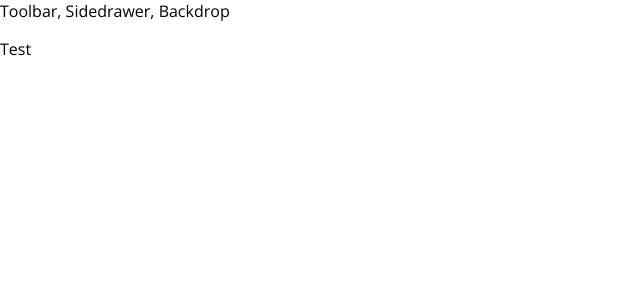
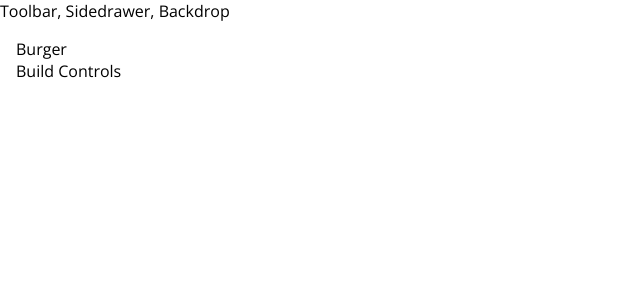
Before and after one commit to Shobhityadav99/Burger-builder, a React app: page / in a window 1280 px wide. Shown: the top 300 px of the page, without its empty margins (0-640 px from the left). Built offline with nearby package versions, Linux system fonts and the light colour scheme.

Commit message:
burger building starting

```diff
--- a/src/App.js
+++ b/src/App.js
@@ -1,11 +1,12 @@
 import React, { Component } from 'react';
 import Layout from './components/Layout/Layout';
+import BurgerBuilder from './containers/BurgerBuilder/BurgerBuilder';
 class App extends Component {
   render() {
     return (
       <div>
         <Layout>
-          <p>Test</p>
+          <BurgerBuilder />
         </Layout>
       </div>
     );
--- /dev/null
+++ b/src/components/Layout/Layout.css
@@ -0,0 +1,3 @@
+.Content {
+    margin: 16px;
+}
--- a/src/components/Layout/Layout.js
+++ b/src/components/Layout/Layout.js
@@ -1,10 +1,10 @@
 import React from 'react';
-import Aux from '../../hoc/Auxillary'
-
+import Aux from '../../hoc/Auxillary';
+import classes from './Layout.css';
 const layout = (props) => (
     <Aux>
     <div>Toolbar, Sidedrawer, Backdrop</div>
-    <main>
+    <main className={classes.Content}>
         {props.children}
     </main>
     </Aux>
--- a/src/containers/BurgerBuilder/BurgerBuilder.js
+++ b/src/containers/BurgerBuilder/BurgerBuilder.js
@@ -0,0 +1,15 @@
+import React, { Component } from 'react';
+import Aux from '../../hoc/Auxillary'
+
+class BurgerBuilder extends Component {
+    render() {
+        return (
+            <Aux>
+                <div>Burger</div>
+                <div>Build Controls</div>
+            </Aux>
+        );
+    }
+}
+
+export default BurgerBuilder;
```
